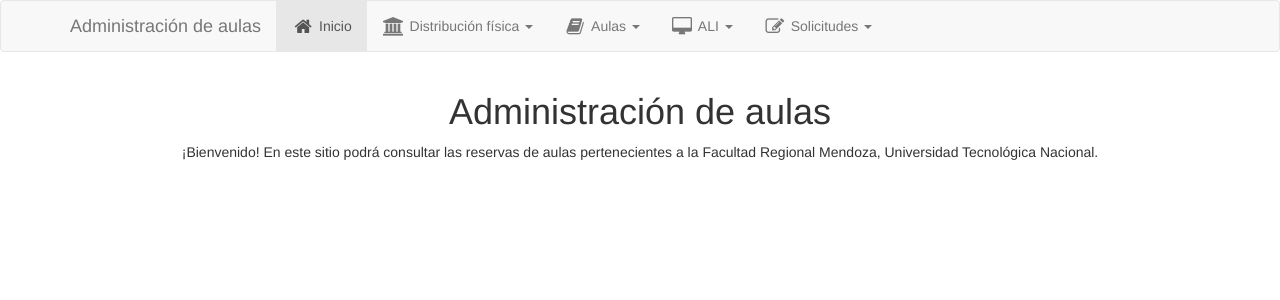
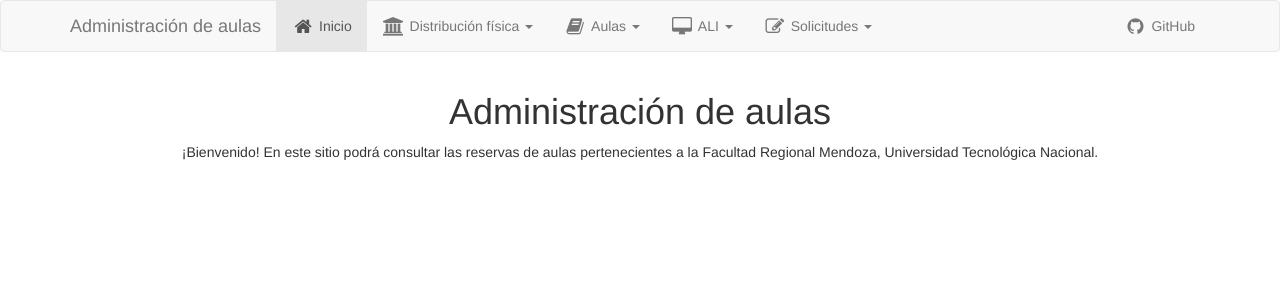
Before and after one commit to utn-frm-si/reservas, a Django app: page / in a window 1280 px wide. Shown: the top 300 px of the page. Run offline with Django 3.2, Linux system fonts and the light colour scheme; data that the repository does not hold is empty; some libraries are stand-ins or nearby versions.

Commit message:
Inclusión de enlace a repositorio de GitHub en navbar

```diff
--- a/templates/app_reservas/navbar.html
+++ b/templates/app_reservas/navbar.html
@@ -92,6 +92,14 @@
                     </ul>
                 </li>
             </ul>
+            <ul class="nav navbar-nav navbar-right">
+                <li>
+                    <a href='https://github.com/utn-frm-si/reservas'
+                       target='_blank'>
+                        <i class="fa fa- fa-github fa-lg fa-fw"></i>&nbsp;<span class="hidden-sm">GitHub</span>
+                    </a>
+                </li>
+            </ul>
         </div><!--/.nav-collapse -->
     </div>
 </nav>
```
